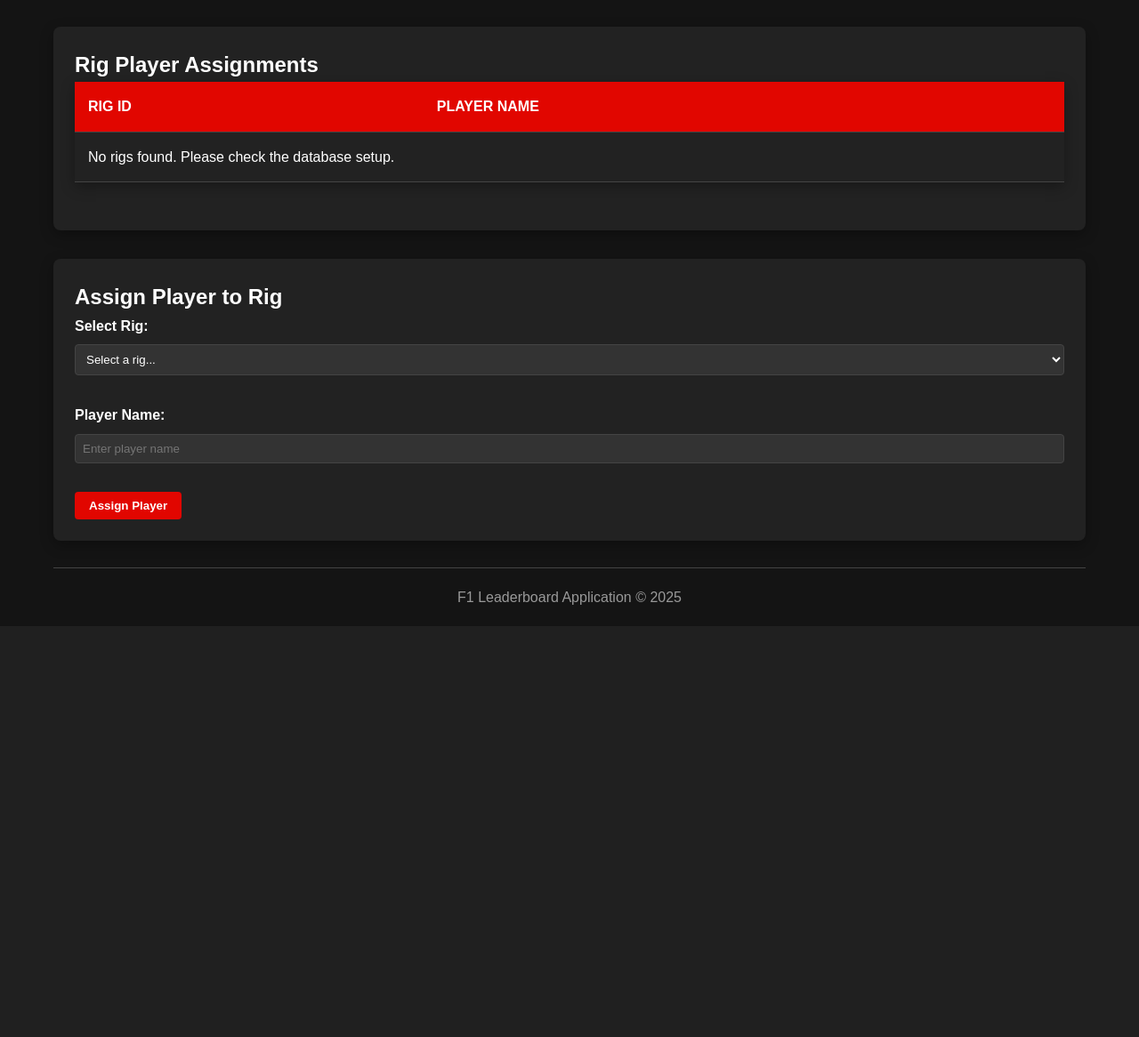
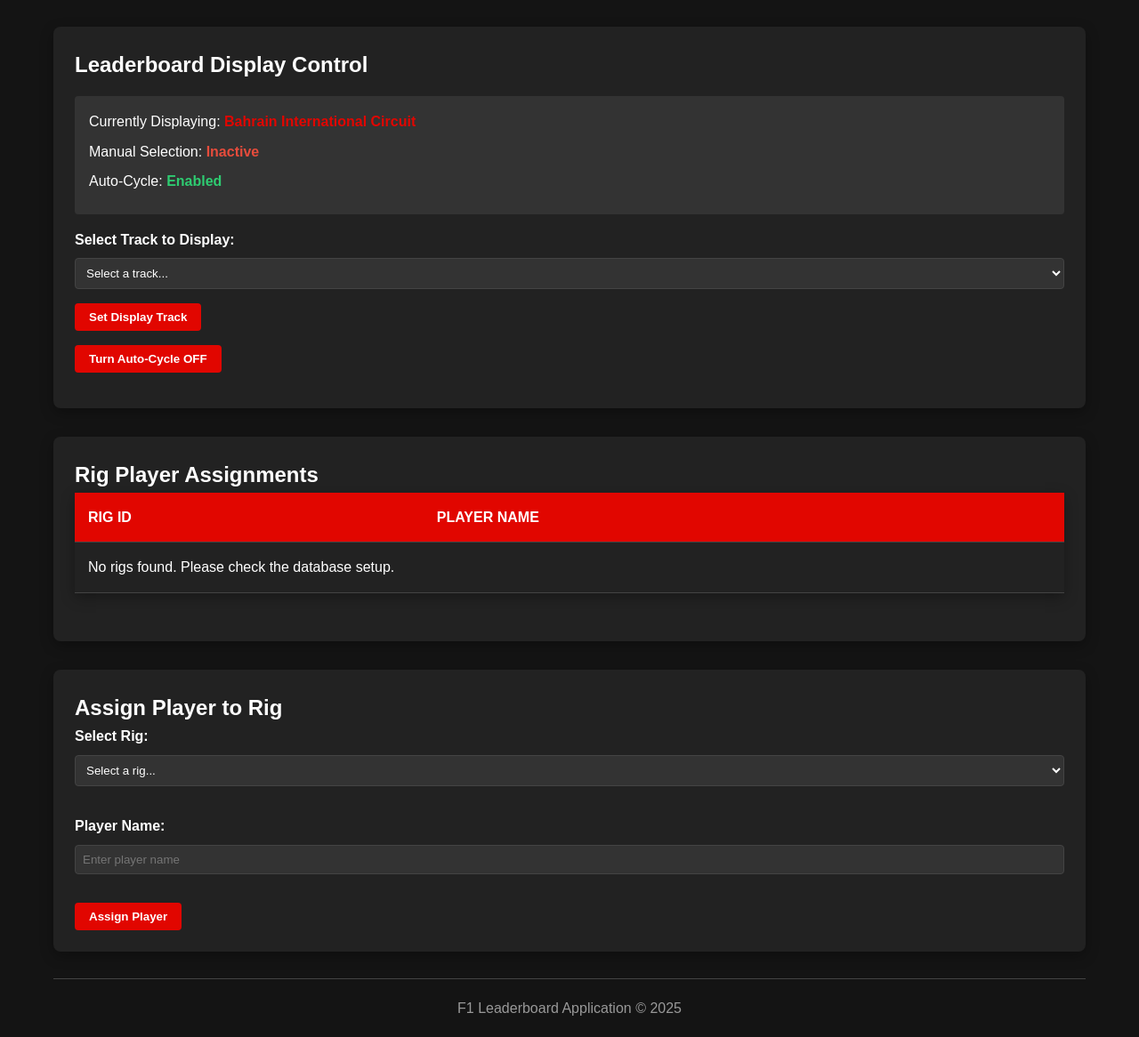
Before and after one commit to VoicAndrei/f1-24-leaderboard, a FastAPI app: page /admin in a window 1280 px wide. Shown: the part 127-1293 px from the top of the page at 89% size. Before the commit the page ends 807 px from the top, so only its background shows below. Run offline with FastAPI, Linux system fonts and the light colour scheme; data that the repository does not hold is empty.

Commit message:
vibe code: stage 9 completed

```diff
--- a/f1_leaderboard_app/backend/main.py
+++ b/f1_leaderboard_app/backend/main.py
@@ -152,7 +152,10 @@ async def admin(request: Request):
     """
     Admin endpoint that returns the admin panel HTML page.
     """
-    return templates.TemplateResponse("admin.html", {"request": request})
+    return templates.TemplateResponse("admin.html", {
+        "request": request,
+        "f1_tracks": F1_2024_TRACKS
+    })
 
 @app.get("/api", tags=["Root"])
 async def api_root():
--- a/f1_leaderboard_app/backend/static/js/admin.js
+++ b/f1_leaderboard_app/backend/static/js/admin.js
@@ -4,6 +4,7 @@
  * This script handles the admin panel functionality:
  * - Fetching and displaying current rig-player assignments
  * - Handling form submission to assign a player to a rig
+ * - Leaderboard display control (track selection and auto-cycle toggle)
  */
 
 // Fetch and display rig assignments
@@ -131,6 +132,186 @@ async function assignPlayer(event) {
     }
 }
 
+// Populate track selection dropdown
+function populateTrackSelectDropdown() {
+    try {
+        // Get track select dropdown
+        const trackSelect = document.getElementById('manual-track-select');
+
+        // Clear existing options except the placeholder
+        const placeholder = trackSelect.querySelector('option[disabled]');
+        trackSelect.innerHTML = '';
+        trackSelect.appendChild(placeholder);
+
+        // Make sure F1_TRACKS_LIST is defined
+        if (typeof F1_TRACKS_LIST === 'undefined') {
+            console.error('F1_TRACKS_LIST is not defined');
+
+            // Add a fallback option
+            const option = document.createElement('option');
+            option.value = "Bahrain International Circuit";
+            option.textContent = "Bahrain International Circuit";
+            trackSelect.appendChild(option);
+            return;
+        }
+
+        // Add each track to the dropdown
+        F1_TRACKS_LIST.forEach(track => {
+            const option = document.createElement('option');
+            option.value = track;
+            option.textContent = track;
+            trackSelect.appendChild(option);
+        });
+    } catch (error) {
+        console.error('Error populating track dropdown:', error);
+    }
+}
+
+// Fetch and display current leaderboard status
+async function fetchDisplayStatus() {
+    try {
+        // Get status elements
+        const currentTrackElement = document.getElementById('current-display-track');
+        const manualSelectionElement = document.getElementById('manual-selection-status');
+        const autoCycleElement = document.getElementById('auto-cycle-status');
+        const toggleButton = document.getElementById('toggle-autocycle-button');
+
+        // Fetch status from API
+        const response = await fetch('/api/admin/track/status');
+
+        if (!response.ok) {
+            throw new Error(`HTTP error! Status: ${response.status}`);
+        }
+
+        const status = await response.json();
+
+        // Update current track
+        currentTrackElement.textContent = status.current_display_track || 'Unknown';
+
+        // Update manual selection status
+        if (status.manual_selection_active) {
+            manualSelectionElement.textContent = status.manual_selection || 'Active';
+            manualSelectionElement.className = 'status-enabled';
+        } else {
+            manualSelectionElement.textContent = 'Inactive';
+            manualSelectionElement.className = 'status-disabled';
+        }
+
+        // Update auto-cycle status
+        autoCycleElement.textContent = status.auto_cycle_enabled ? 'Enabled' : 'Disabled';
+        autoCycleElement.className = status.auto_cycle_enabled ? 'status-enabled' : 'status-disabled';
+
+        // Update toggle button text
+        toggleButton.textContent = status.auto_cycle_enabled ? 'Turn Auto-Cycle OFF' : 'Turn Auto-Cycle ON';
+
+    } catch (error) {
+        console.error('Error fetching display status:', error);
+
+        // Show error in status elements
+        document.getElementById('current-display-track').textContent = 'Error loading status';
+        document.getElementById('manual-selection-status').textContent = 'Error';
+        document.getElementById('auto-cycle-status').textContent = 'Error';
+    }
+}
+
+// Handle manual track selection
+async function setDisplayTrack() {
+    // Get selected track
+    const trackSelect = document.getElementById('manual-track-select');
+    const selectedTrack = trackSelect.value;
+
+    // Basic validation
+    if (!selectedTrack) {
+        showTrackControlMessage('Please select a track.', false);
+        return;
+    }
+
+    try {
+        // Prepare request data
+        const data = {
+            track_name: selectedTrack
+        };
+
+        // Submit data to API
+        const response = await fetch('/api/admin/track/select', {
+            method: 'POST',
+            headers: {
+                'Content-Type': 'application/json'
+            },
+            body: JSON.stringify(data)
+        });
+
+        // Parse response
+        const result = await response.json();
+
+        if (!response.ok) {
+            throw new Error(result.detail || 'Failed to set display track.');
+        }
+
+        // Show success message
+        showTrackControlMessage(result.message || `Now displaying ${selectedTrack}`, true);
+
+        // Refresh display status
+        fetchDisplayStatus();
+
+    } catch (error) {
+        console.error('Error setting display track:', error);
+        showTrackControlMessage(`Error: ${error.message}`, false);
+    }
+}
+
+// Handle auto-cycle toggle
+async function toggleAutoCycle() {
+    try {
+        // Submit request to API
+        const response = await fetch('/api/admin/track/toggle_autocycle', {
+            method: 'POST'
+        });
+
+        // Parse response
+        const result = await response.json();
+
+        if (!response.ok) {
+            throw new Error(result.detail || 'Failed to toggle auto-cycle.');
+        }
+
+        // Show success message
+        const newStatus = result.auto_cycle_enabled ? 'enabled' : 'disabled';
+        showTrackControlMessage(`Auto-cycle ${newStatus}`, true);
+
+        // Refresh display status
+        fetchDisplayStatus();
+
+    } catch (error) {
+        console.error('Error toggling auto-cycle:', error);
+        showTrackControlMessage(`Error: ${error.message}`, false);
+    }
+}
+
+// Show message in the track control message div
+function showTrackControlMessage(message, isSuccess) {
+    const messageDiv = document.getElementById('track-control-message');
+
+    // Set message text
+    messageDiv.textContent = message;
+
+    // Remove existing classes
+    messageDiv.classList.remove('success', 'error');
+
+    // Add appropriate class
+    if (isSuccess) {
+        messageDiv.classList.add('success');
+    } else {
+        messageDiv.classList.add('error');
+    }
+
+    // Hide the message after 5 seconds
+    setTimeout(() => {
+        messageDiv.classList.remove('success', 'error');
+        messageDiv.textContent = '';
+    }, 5000);
+}
+
 // Show message in the admin message div
 function showMessage(message, isSuccess) {
     const messageDiv = document.getElementById('admin-message');
@@ -160,7 +341,20 @@ document.addEventListener('DOMContentLoaded', () => {
     // Fetch initial rig assignments
     fetchRigAssignments();
 
+    // Populate track select dropdown
+    populateTrackSelectDropdown();
+
+    // Fetch initial display status
+    fetchDisplayStatus();
+
     // Add event listener for form submission
     const form = document.getElementById('assign-player-form');
     form.addEventListener('submit', assignPlayer);
+
+    // Add event listeners for track control
+    document.getElementById('set-track-button').addEventListener('click', setDisplayTrack);
+    document.getElementById('toggle-autocycle-button').addEventListener('click', toggleAutoCycle);
+
+    // Auto-refresh display status every 5 seconds
+    setInterval(fetchDisplayStatus, 5000);
 });
--- a/f1_leaderboard_app/backend/templates/admin.html
+++ b/f1_leaderboard_app/backend/templates/admin.html
@@ -62,6 +62,13 @@
             display: none;
         }
 
+        #track-control-message {
+            padding: 1rem;
+            margin-top: 1rem;
+            border-radius: 4px;
+            display: none;
+        }
+
         .success {
             background-color: rgba(39, 174, 96, 0.2);
             color: #2ecc71;
@@ -75,6 +82,30 @@
             border: 1px solid #c0392b;
             display: block !important;
         }
+
+        .status-info {
+            margin: 1rem 0;
+            padding: 1rem;
+            background-color: #333;
+            border-radius: 4px;
+        }
+
+        .status-item {
+            margin-bottom: 0.5rem;
+        }
+
+        .status-item span {
+            font-weight: bold;
+            color: #e10600;
+        }
+
+        .status-enabled {
+            color: #2ecc71 !important;
+        }
+
+        .status-disabled {
+            color: #e74c3c !important;
+        }
     </style>
 </head>
 <body>
@@ -87,6 +118,38 @@
         </header>
 
         <div class="admin-container">
+            <!-- New Leaderboard Display Control Section -->
+            <section class="admin-section">
+                <h2>Leaderboard Display Control</h2>
+
+                <div class="status-info">
+                    <div class="status-item">
+                        Currently Displaying: <span id="current-display-track">Loading...</span>
+                    </div>
+                    <div class="status-item">
+                        Manual Selection: <span id="manual-selection-status">Loading...</span>
+                    </div>
+                    <div class="status-item">
+                        Auto-Cycle: <span id="auto-cycle-status">Loading...</span>
+                    </div>
+                </div>
+
+                <div class="form-group">
+                    <label for="manual-track-select">Select Track to Display:</label>
+                    <select id="manual-track-select" required>
+                        <option value="" disabled selected>Select a track...</option>
+                        <!-- Track options will be inserted here by JavaScript -->
+                    </select>
+                    <button id="set-track-button">Set Display Track</button>
+                </div>
+
+                <div class="form-group">
+                    <button id="toggle-autocycle-button">Toggle Auto-Cycle</button>
+                </div>
+
+                <div id="track-control-message" class="admin-message"></div>
+            </section>
+
             <section class="admin-section">
                 <h2>Rig Player Assignments</h2>
                 <div class="table-container">
@@ -135,6 +198,10 @@
         </footer>
     </div>
 
+    <script>
+        // Make F1 tracks available to JavaScript
+        const F1_TRACKS_LIST = {{ f1_tracks|tojson }};
+    </script>
     <script src="/static/js/admin.js"></script>
 </body>
 </html>
```
